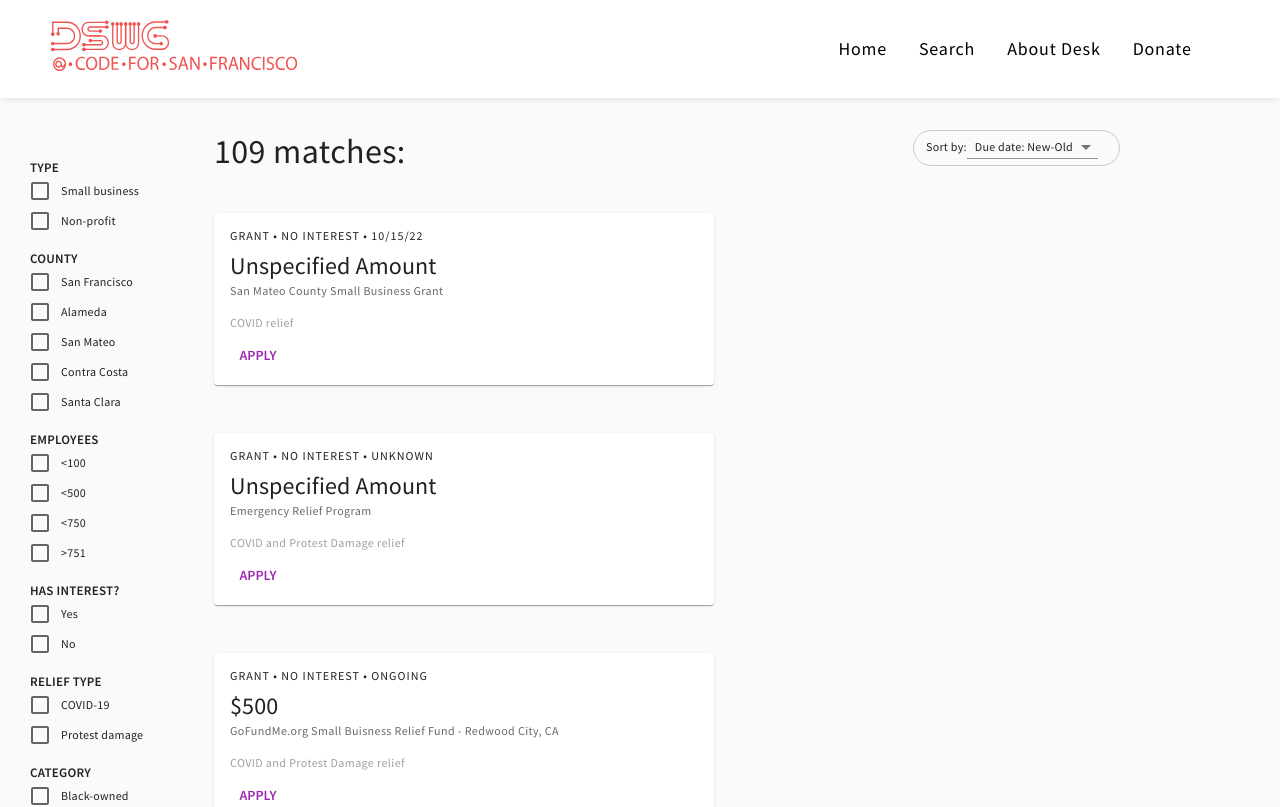
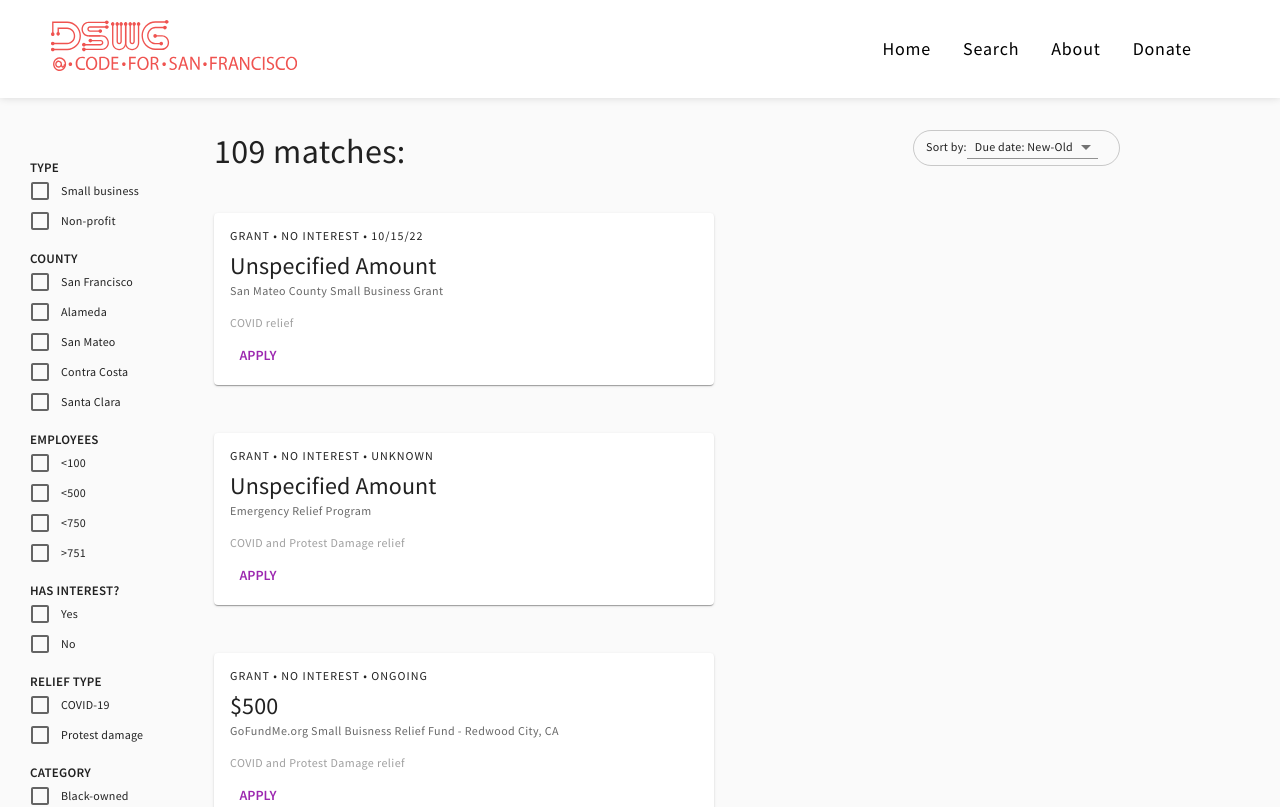
Before and after one commit to sfbrigade/datasci-bay-area-relief-frontend, a React (Create React App) app: page /results in a window 1280 px wide. Shown: the top 807 px of the page. Built offline with nearby package versions, Linux system fonts and the light colour scheme.

Commit message:
fix: remove the word desk from about link

```diff
--- a/src/components/Header.tsx
+++ b/src/components/Header.tsx
@@ -194,7 +194,7 @@ const Header: React.FC = () => {
           }}
           state={{toAbout: true}}
         >
-          <MenuItemTypography variant="body1">About Desk</MenuItemTypography>
+          <MenuItemTypography variant="body1">About</MenuItemTypography>
         </MenuItem>
         <MenuItem to="/donate">
           <MenuItemTypography variant="body1">Donate</MenuItemTypography>
```
